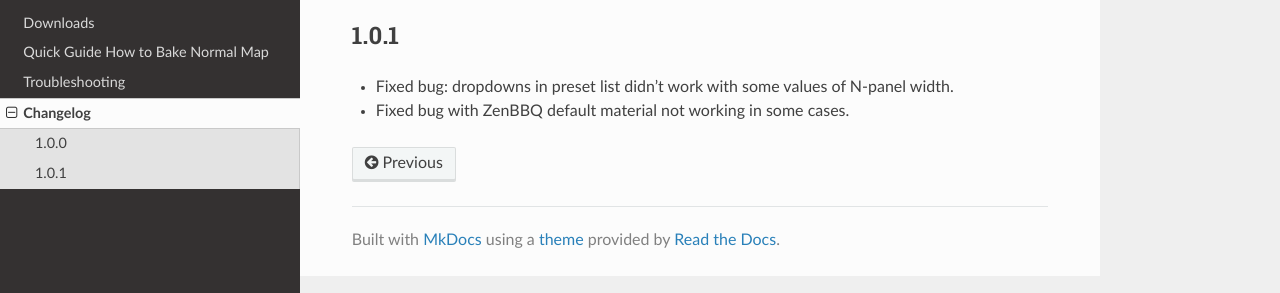
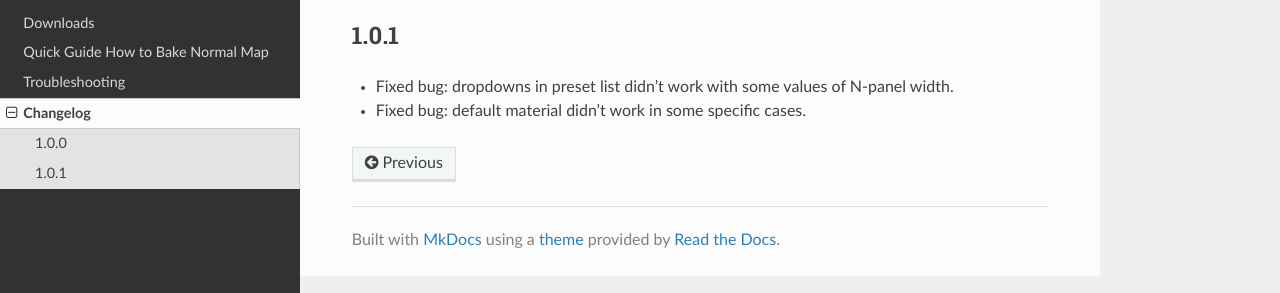
Before and after one commit to zen-masters/Zen-BBQ, an MkDocs documentation site: the page built from mkdocs/changelog.md, in a window 1280 px wide. Shown: the part 245-538 px from the top of the page. Built offline with MkDocs 1.6.1, drawn with Linux system fonts in a browser that asks for light colours; nearby versions of some CDN libraries.

Commit message:
Refined changelog a bit

```diff
--- a/docs/changelog/index.html
+++ b/docs/changelog/index.html
@@ -113,7 +113,7 @@
 <h2 id="101">1.0.1</h2>
 <ul>
 <li>Fixed bug: dropdowns in preset list didn&rsquo;t work with some values of N-panel width.</li>
-<li>Fixed bug with ZenBBQ default material not working in some cases.</li>
+<li>Fixed bug: default material didn&rsquo;t work in some specific cases.</li>
 </ul>
 
             </div>
--- a/docs/index.html
+++ b/docs/index.html
@@ -206,5 +206,5 @@
 
 <!--
 MkDocs version : 1.3.0
-Build Date UTC : 2022-07-20 12:49:09.760454+00:00
+Build Date UTC : 2022-07-20 12:57:31.085000+00:00
 -->
--- a/mkdocs/changelog.md
+++ b/mkdocs/changelog.md
@@ -6,4 +6,4 @@
 ## 1.0.1
 
 - Fixed bug: dropdowns in preset list didn't work with some values of N-panel width.
-- Fixed bug with ZenBBQ default material not working in some cases.
+- Fixed bug: default material didn't work in some specific cases.
```
Also changed, not shown: docs/search/search_index.json (+1 -1 lines), 1 other file.
